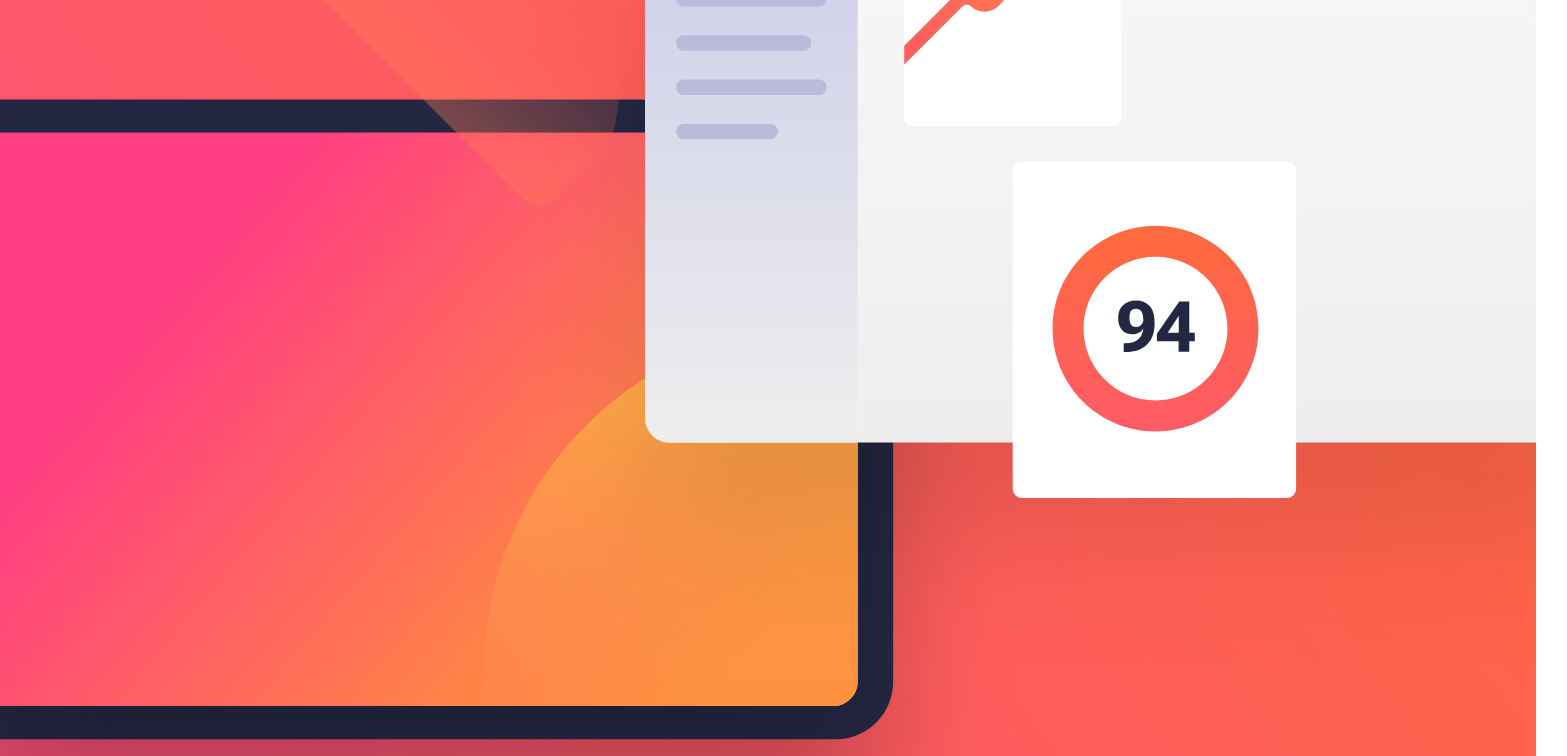
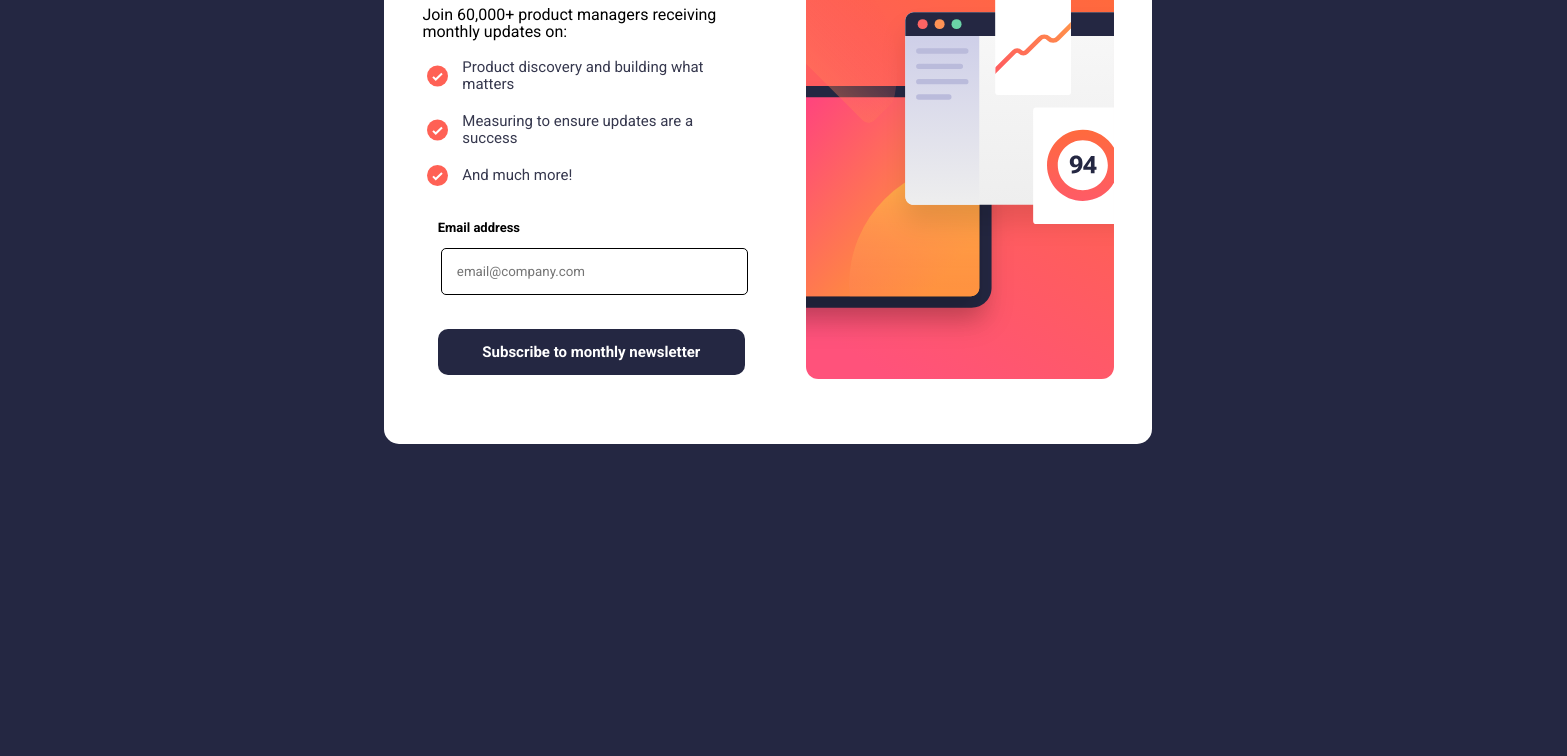
Before and after one commit to jjjooeyyy/newsletter-sign-up-with-success-message-main, a plain HTML site: page newsletter-sign-up-with-success-message-main/index.html in a window 1536 px wide. Shown: the part 260-1016 px from the top of the page, 1567 px wide, since content can reach past the window. After the commit the page ends 827 px from the top, so only its background shows below. Drawn offline with Linux system fonts and the light colour scheme.

Commit message:
update responsive design

```diff
--- /dev/null
+++ b/newsletter-sign-up-with-success-message-main/app.js
@@ -0,0 +1 @@
+'use strict'
--- a/newsletter-sign-up-with-success-message-main/index.html
+++ b/newsletter-sign-up-with-success-message-main/index.html
@@ -41,8 +41,9 @@
 
     <div class="email">
       <p>Email address</p>
+      <p class="errorMsg">Valid email required</p>
+    </div>
       <input type="email" placeholder="email@company.com" required>
-    </div>
 
     <button>
       <p>Subscribe to monthly newsletter</p>
@@ -69,5 +70,7 @@
     Challenge by <a href="https://www.frontendmentor.io?ref=challenge" target="_blank">Frontend Mentor</a>.
     Coded by <a href="#">Your Name Here</a>.
   </div> -->
+<script src="/newsletter-sign-up-with-success-message-main/app.js"></script>
+
 </body>
 </html>
--- a/style.css
+++ b/style.css
@@ -7,14 +7,11 @@
     margin: 0;
     padding:0;
     box-sizing: border-box;
-}
-
-html {
 
 }
 
 p {
-    font-size: 16px;
+font-size: 16px;
 }
 
 .background {
@@ -25,16 +22,19 @@ width: 100%;
 }
 
 .background img {
-    width: 100%;
-}
-
-
-.content {
 width: 100%;
 }
 
+.content {
+line-height: 25px;
+width: 90%;
+display: flex;
+flex-direction: column;
+font-weight: 400;
+}
+
 .content h1 {
-    padding: 5%;
+    padding: 10% 5%;
     font-weight: 700;
     font-size: 35px;
     color:hsl(235, 18%, 26%);
@@ -48,7 +48,7 @@ width: 100%;
     display: flex;
     flex-direction: row;
     color:hsl(235, 18%, 26%);
-    padding: 5%;
+    padding: 4%;
 }
 
 .content .highlights img {
@@ -58,26 +58,43 @@ width: 100%;
 .content .highlights p {
     padding: 5px;
     color:hsl(235, 18%, 26%);
+    font-weight: 400;
 }
 
 .container {
     display: flex;
     flex-direction: column;
-    margin: auto;
+    margin: 0 5%;
     justify-content: center;
+    width: 100%;
+}
+
+.email {
+    display: flex;
+    flex-direction: row;
+    justify-content: space-between;
 }
 
 .email p {
-    font-size: 12px;
+    margin-top: 5%;
+    font-size: 13px;
     font-weight: 700;
+    padding: 8px;
 }
 
-.email input {
+ input {
     margin: 1% ;
     padding: 15px;
     width: 100%;
     border-radius: 5px;
     border: 1px solid black;
+    cursor: pointer;
+}
+
+.errorMsg {
+    float: right;
+    color: hsl(4, 100%, 67%);
+    display: none;
 }
 
 button {
@@ -89,9 +106,61 @@ button {
     width: 100%;
     padding: 5px;
     cursor: pointer;
+    margin-bottom: 10%;
+}
+
+button:hover {
+    background-color: hsl(4, 100%, 67%);
 }
 
 button p {
     font-size: 15px;
     width: 100%;
+    font-weight: 700;
 }
+
+
+@media screen and (min-width:1440px) {
+
+   html {
+    background-color:hsl(234, 29%, 20%);
+   }
+
+   section {
+    display: flex;
+    flex-direction: row-reverse;
+    justify-content: center;
+    align-items: center;
+    margin:8% auto;
+    background-color: white;
+    border-radius: 15px;
+    width: 50%;
+   }
+
+   .background img {
+    content: url(/newsletter-sign-up-with-success-message-main/assets/images/illustration-sign-up-desktop.svg);
+    width: 80%;
+    margin: 10%;
+   }
+
+   .content {
+    padding: 5%;
+    line-height: 17px;
+   }
+
+   .content p {
+    padding: 3% 0;
+   }
+
+   .content .highlights {
+    padding: 5px;
+   }
+
+   .content h1 {
+    font-size: 45px;
+   }
+
+   .content .highlights p{
+    font-size: 15px;
+   }
+}
```
